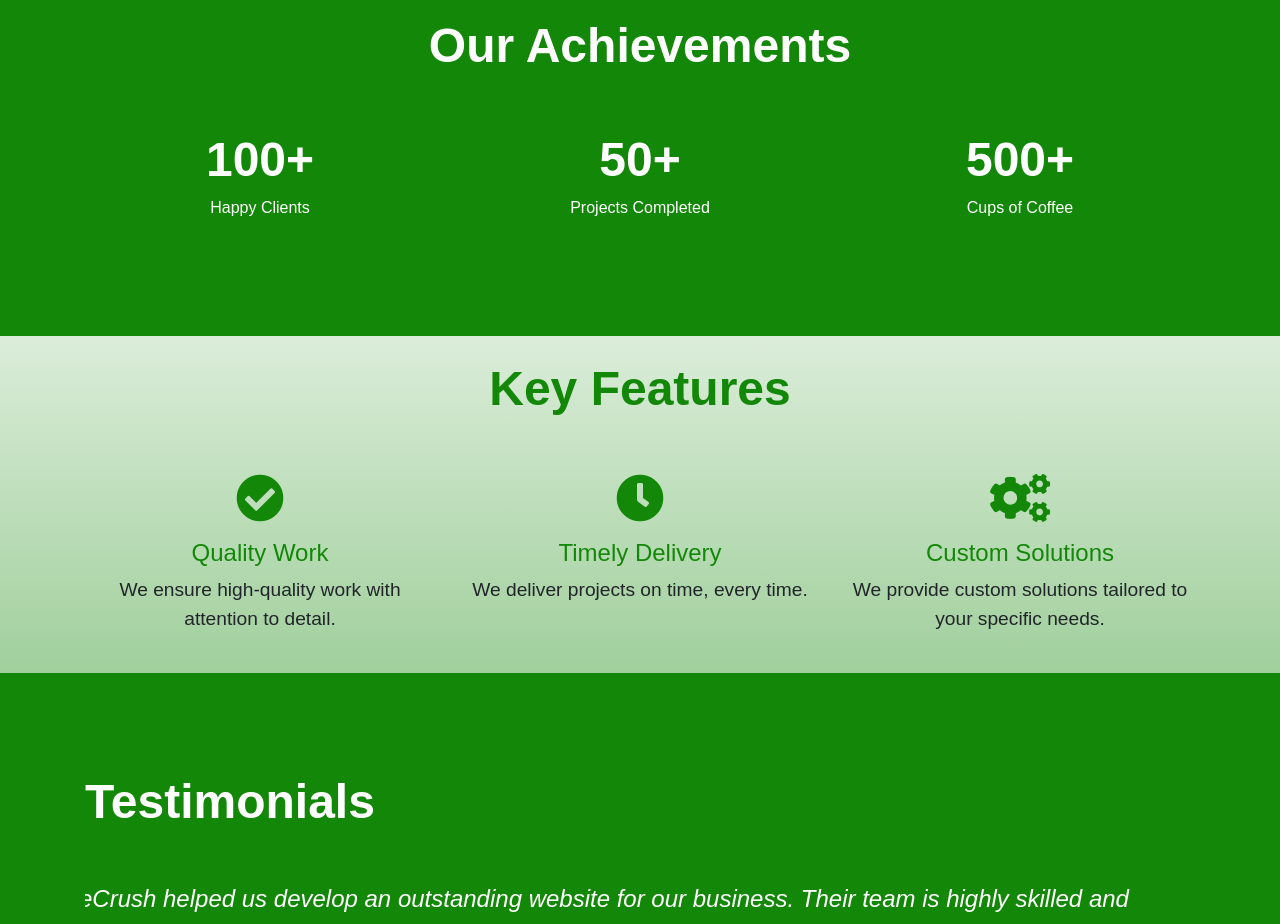
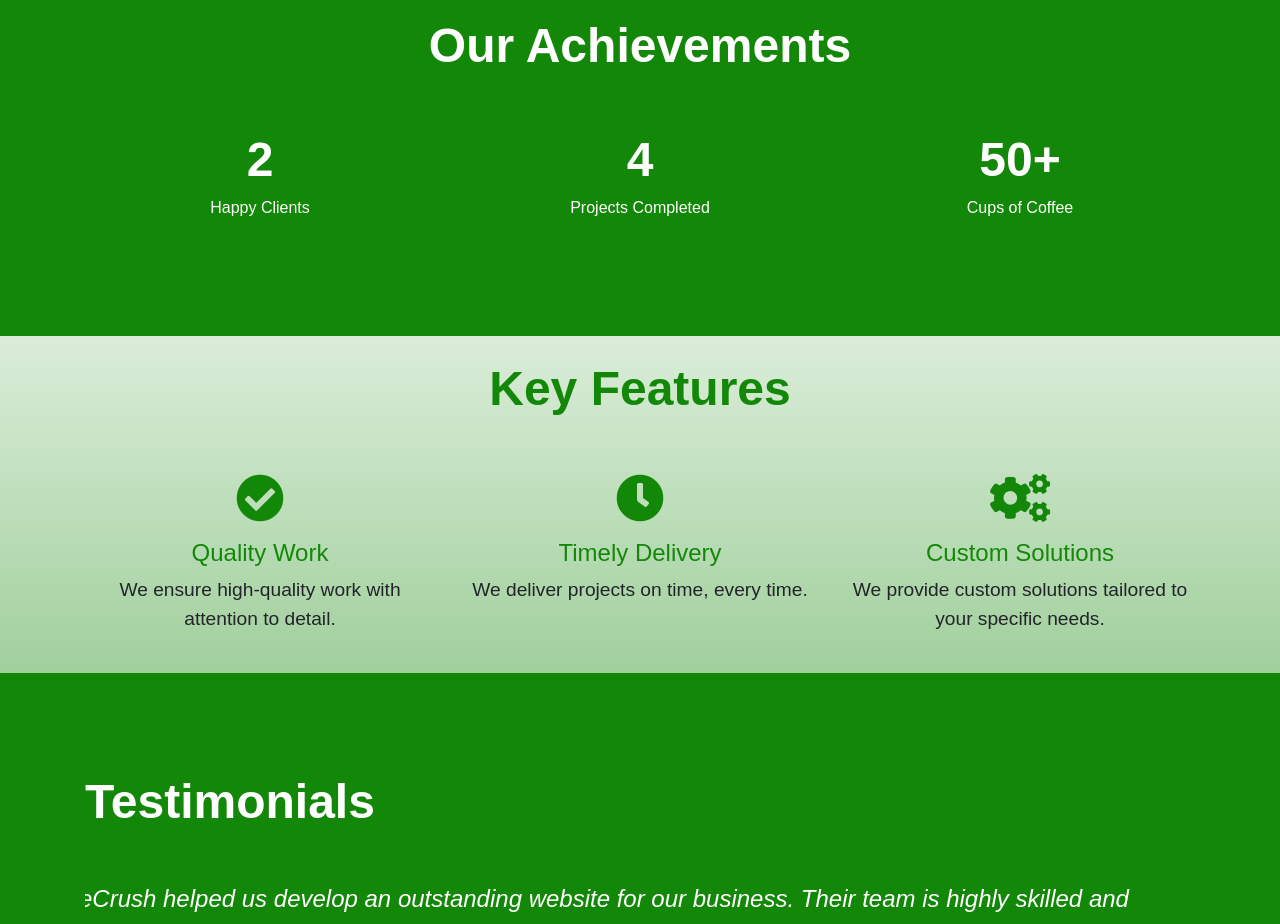
Before and after one commit to tripathi-aman007/CodeCrush, a plain HTML site: page index.html in a window 1280 px wide. Shown: the part 1240-2164 px from the top of the page. Drawn offline with nearby package versions, Linux system fonts and the light colour scheme.

Commit message:
Update index.html

```diff
--- a/index.html
+++ b/index.html
@@ -140,15 +140,15 @@
             <h2 class="fadeInUp">Our Achievements</h2>
             <div class="row">
               <div class="col-lg-4">
-                <div class="counter-item fadeInUp">100+</div>
+                <div class="counter-item fadeInUp">2</div>
                 <p class="fadeInUp">Happy Clients</p>
               </div>
               <div class="col-lg-4">
-                <div class="counter-item fadeInUp">50+</div>
+                <div class="counter-item fadeInUp">4</div>
                 <p class="fadeInUp">Projects Completed</p>
               </div>
               <div class="col-lg-4">
-                <div class="counter-item fadeInUp">500+</div>
+                <div class="counter-item fadeInUp">50+</div>
                 <p class="fadeInUp">Cups of Coffee</p>
               </div>
             </div>
```
